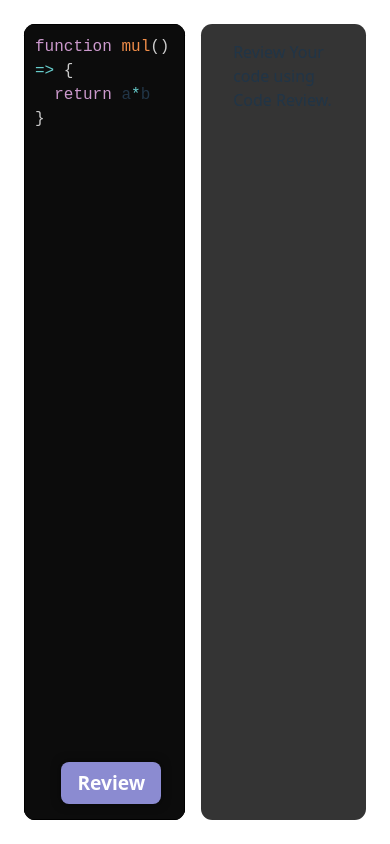
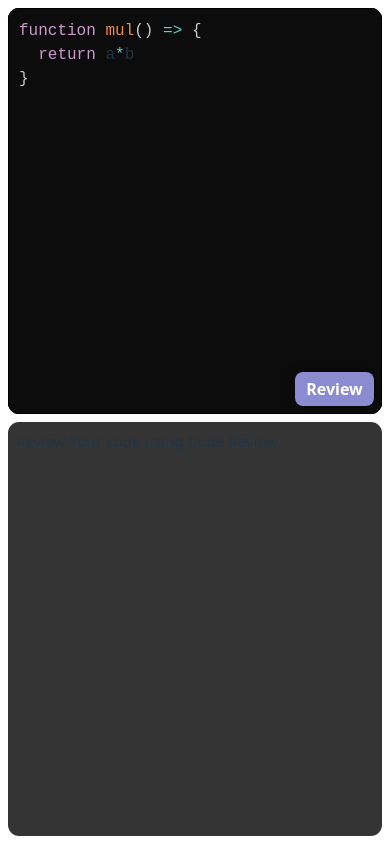
Before and after one commit to bhavin0409/Code-Reviewer, a React (Vite) app in the folder Frontend/: page / in a window 390 px wide. Built offline with nearby package versions, Linux system fonts and the light colour scheme.

Commit message:
Update App.css

```diff
--- a/Frontend/src/App.css
+++ b/Frontend/src/App.css
@@ -63,3 +63,39 @@ main .right {
   padding: 1rem 2rem;
   overflow: auto;
 }
+
+@media (max-width: 900px) {
+  main {
+    flex-direction: column;
+    padding: 1rem;
+    gap: 1rem;
+  }
+  main .left, main .right {
+    flex-basis: 100%;
+    height: auto;
+    min-height: 250px;
+  }
+  main .right {
+    padding: 1rem;
+  }
+}
+
+@media (max-width: 600px) {
+  main {
+    padding: 0.5rem;
+    gap: 0.5rem;
+  }
+  main .left .review {
+    right: 0.5rem;
+    bottom: 0.5rem;
+    font-size: 1rem;
+    padding: 0.3rem 0.7rem;
+  }
+  .left .code, .code pre, pre .language-javascript {
+    font-size: 0.95rem;
+  }
+  main .right {
+    padding: 0.5rem;
+    font-size: 0.95rem;
+  }
+}
```
